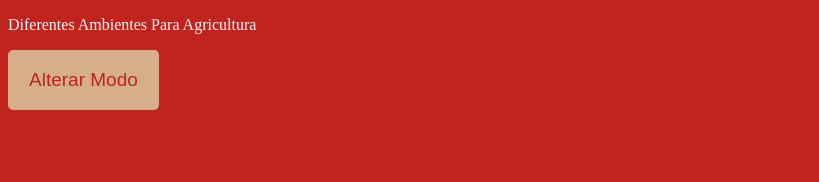
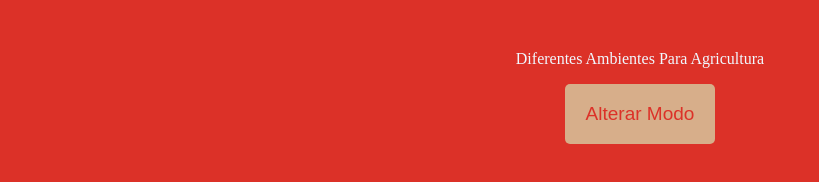
Before and after one commit to Isafentito/Agrinho2026, a plain HTML site: page index.html in a window 1280 px wide. Shown: the whole page, without its empty margins (0-819 px from the left). Drawn offline with Linux system fonts and the light colour scheme; a web font is replaced by a local one.

Commit message:
Agrinho2026

```diff
--- a/style.css
+++ b/style.css
@@ -1,5 +1,5 @@
 body {
- background-color: #c0241c;
+ background-color: #dc3128;
  color: aliceblue;
 font-family: "Gravitas One", serif;
 font-weight: 400;
@@ -8,8 +8,8 @@ font-style: "https://fonts.googleapis.com";
 
 .container {
     max-width: 450px;
-    margim: 50px auto;
-    text-aling: center;
+    margin: 50px auto;
+    text-align: center;
 }
 
 button{
@@ -18,10 +18,10 @@ button{
     border: #d7ae8a;
     border-radius: 5px;
     background-color: #d7ae8a;
-    color: #c0241c;
+    color: #dc3128;
 }
 
 body.dark-mode button {
-    background-color: #c0241c;
+    background-color: #dc3128;
     color: #d7ae8a;
 }
```
